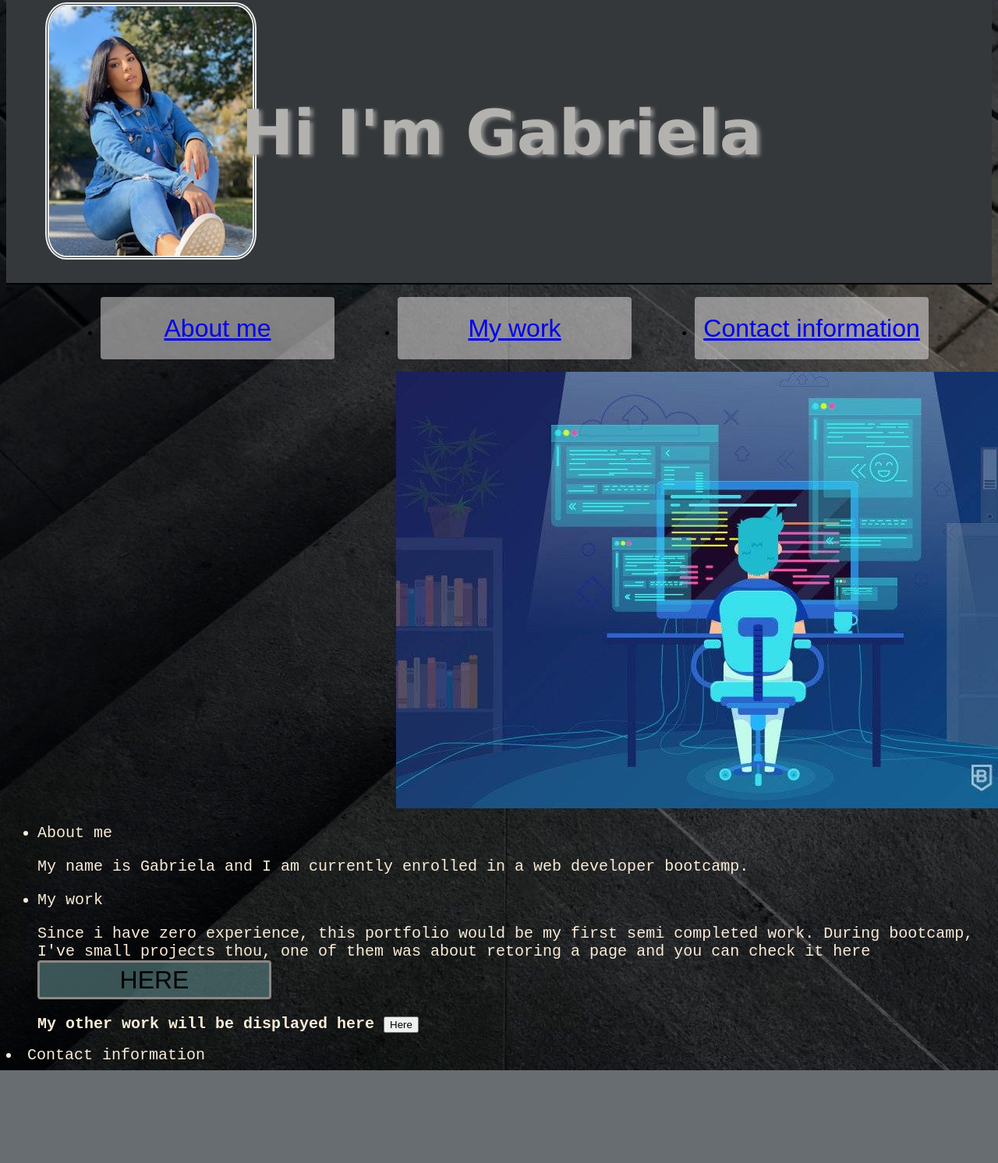
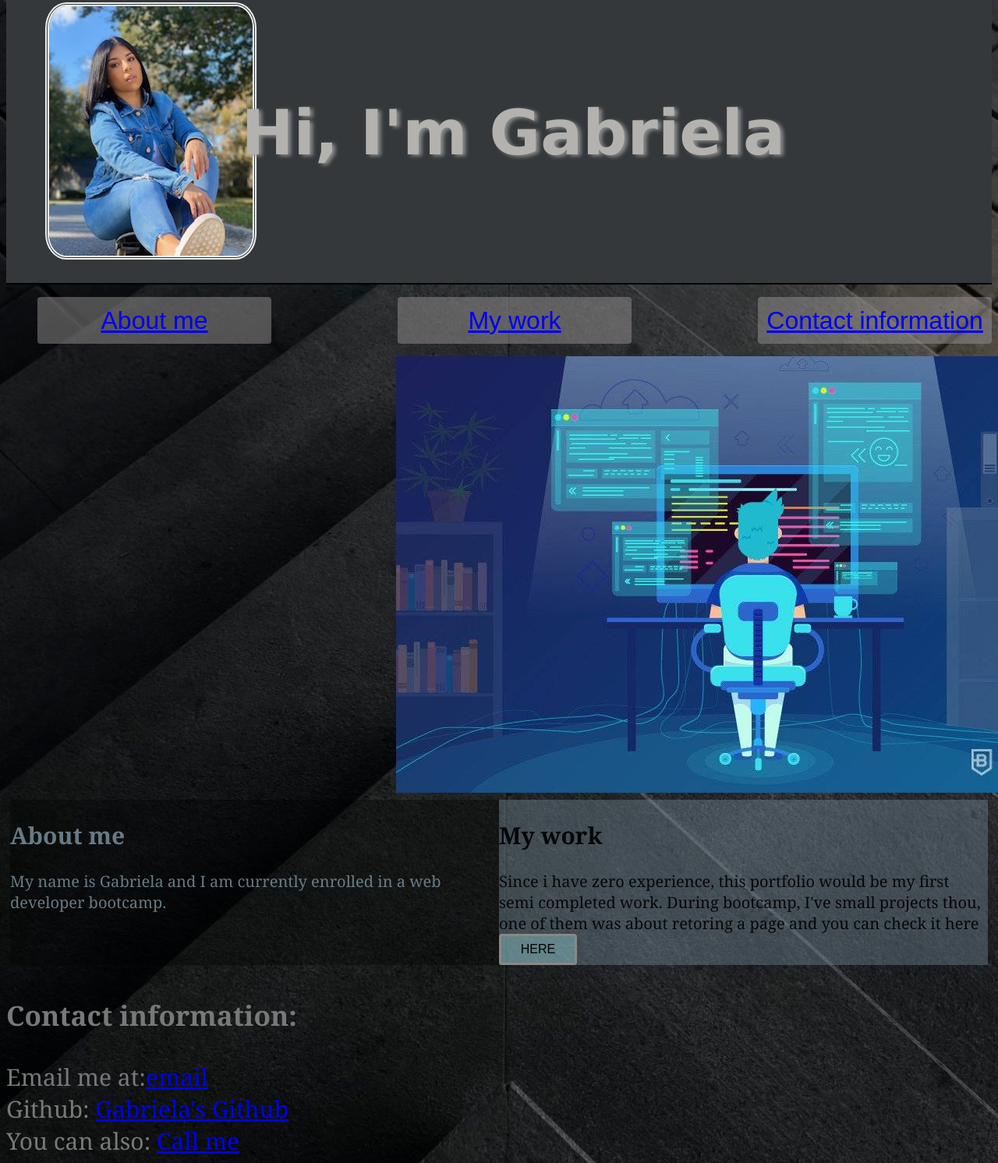
Before and after one commit to gabrielarec/portfolio, a plain HTML site: page index.html in a window 1280 px wide. Shown: the part 31-1523 px from the top of the page at 78% size. Before the commit the page ends 1404 px from the top, so only its background shows below. Drawn offline with Linux system fonts and the light colour scheme.

Commit message:
fixed hyperlinks and added contact information

```diff
--- a/index.html
+++ b/index.html
@@ -5,21 +5,20 @@
     <meta http-equiv="X-UA-Compatible" content="IE=edge">
     <meta name="viewport" content="width=device-width, initial-scale=1.0">
     <title>Gabriela's Portfolio</title>
-    <link rel="stylesheet" href="./style.css">
+        <link rel="stylesheet" href="./style.css">
 </head>
+
 <body>
         <header>
             <section class="hero">
-                <figure class="profile-pic-figure">
-                <img src="./img/imgsmall2.jpeg" alt="Gabriela's Profile Picture" title="My profile picture">
+                 <figure class="profile-pic-figure">
+                 <img src="./img/imgsmall2.jpeg" alt="Gabriela's Profile Picture" title="My profile picture">
                  </figure>
                  <h1 class="h1">
-                <span class="nowrap"> Hi</span>
-                <span class="nowrap">I'm Gabriela</span>
-             </section>
-
+                <span>Hi,</span>
+                <span>I'm Gabriela</span> </h1>
+            </section>
             <nav>
-                <!-- <div class="logo"><p> Welcome to my porfolio</p></div> -->
                     <ul class="directory">
                         <li><a href="#about-me"><button class="button1">About me</a></li></button>
                         <li><a href="#my-work"><button class="button1">My work</a></li> </button>
@@ -29,28 +28,28 @@
 
         </header>
         <img class="image"src="./img/cooldeveloper.jpg" alt="cartoon picture of a developer on a pc">
-
+        </div>
 <main>
-    <div class="left">
-        <ul>
-            <li id="about-me"> About me</li>
-            <p>My name is Gabriela and I am currently enrolled in a web developer bootcamp.</p>
-
-            <li id="my-work">My work</li>
-            <p>Since i have zero experience, this portfolio would be my first semi completed work.
+    <div class="container">
+            <div id="about-me"><h2> About me </h2>
+            My name is Gabriela and I am currently enrolled in a web developer bootcamp.
+            </div>
+            <div id="my-work"> <h2> My work </h2>
+            Since i have zero experience, this portfolio would be my first semi completed work.
                 During bootcamp, I've small projects thou, one of them was about retoring a page and
                 you can check it here <a href="https://github.com/gabrielarec/digital-telegram" target="_blank">
-              <button class="button2"> HERE </button> </a>
-            </p>
-            <h2>My other work will be displayed here <button> Here</button> </h2>
-
-        </ul>
+              <button class="button2"> HERE </button></a>
+            </div>
     </div>
 
 </main>
   <footer>
-            <li id="contact-info">Contact information</li>
-            <!-- <button class="button3"> HERE </button> -->
+        <div id="contact-info"> <h3> Contact information: </h3>
+           Email me at:<a href="mailto:gabriela.reyna89@gmail.com">email</a>
+           <br>Github: <a href="https://github.com/gabrielarec"> Gabriela's Github </a>
+           <br> You can also: <a href="tel:+1 (912) 777-7777"> Call me</a>
+        </div>
+
 
 
    </footer>
--- a/style.css
+++ b/style.css
@@ -14,6 +14,7 @@ body {
     background-color: rgb(53, 56, 58);
     background-image: url("../img/stars.jpg");
 }
+
 /* body */
 .profile-pic-figure {
     width: 17%;
@@ -33,23 +34,23 @@ body {
 
 .directory{
     display: flex;
-    justify-content: space-evenly;
+    justify-content:space-between;
     align-items: center;
+    flex-wrap: wrap;
     min-height: 100;
+    list-style-type: none;
 }
 
 /* buttons styling*/
 .button1{
     width: 300px;
-    height: 80px;
+    height: 60px;
     border: none;
-    background-color: rgba(247, 243, 243, 0.486);
+    background-color: rgba(153, 149, 149, 0.486);
     border-radius: 4px;
-    box-shadow: inset 0000 #1a1b1b;
+    box-shadow: inset 0000 #070707;
     transition: ease-out 0.3s;
-    outline:none;
     font-size: 2rem;
-    /* font-family:'Trebuchet MS', 'Lucida Sans Unicode', 'Lucida Grande', 'Lucida Sans', Arial, sans-serif;  */
 }
 
 .button1:hover {
@@ -59,14 +60,14 @@ body {
 }
 
 .button2{
-    width: 300px;
-    height: 50px;
+    width: 100px;
+    height: 40px;
     border: none;
-    background-color: rgba(86, 124, 126, 0.664);
+    background-color: rgba(145, 209, 212, 0.425);
     border-radius: 4px;
     transition: ease-out 0.3s;
     outline:none;
-    font-size: 2rem;
+    font-size: 1rem;
     border: 3px solid rgb(139, 135, 132);
     position:relative
 }
@@ -102,32 +103,40 @@ body {
 
 }
 /* main */
-p {
+ .container{
+    width: 100%;
+    display: flex;
+    padding: 5px;
+    box-sizing: border-box;
+    flex-direction: row;
+}
+ #about-me{
+    flex: 1;
     font-size: 20px;
-    color:antiquewhite;
-    font-family: 'Courier New', Courier, monospace;
+    color: rgba(119, 141, 156, 0.856);
+    background-color: rgba(0, 0, 0, 0.342);
+    font-family: Georgia, 'Times New Roman', Times, serif;
+ }
+ #my-work{
+    flex: 1;
+    font-size: 20px;
+    color: rgba(0, 0, 0, 0.904);
+    background-color: rgba(119, 141, 156, 0.397);
+    font-family: Georgia, 'Times New Roman', Times, serif;
+    }
+
+/* footer */
+ #contact-info{
+    font-size: 30px;
+    color: rgb(119, 121, 121);
+    font-family: Georgia, 'Times New Roman', Times, serif;
 }
 
-h2 {
-    font-size: 20px;
-    color:antiquewhite;
-    font-family: 'Courier New', Courier, monospace;
-}
 
-#about-me{
-    font-size: 20px;
-    color:antiquewhite;
-    font-family: 'Courier New', Courier, monospace;
+ @media screen and (max-width:768px){
+    .container{
+        width: 100%;
+        flex-direction: column;
+    }
+
  }
-
- #my-work{
-    font-size: 20px;
-    color:antiquewhite;
-    font-family: 'Courier New', Courier, monospace;
- }
-
- #contact-info{
-    font-size: 20px;
-    color:antiquewhite;
-    font-family: 'Courier New', Courier, monospace;
- }
```
